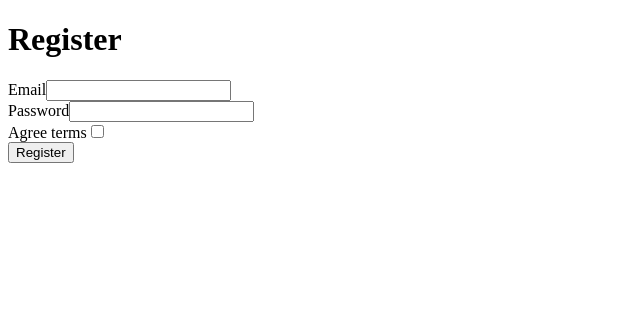
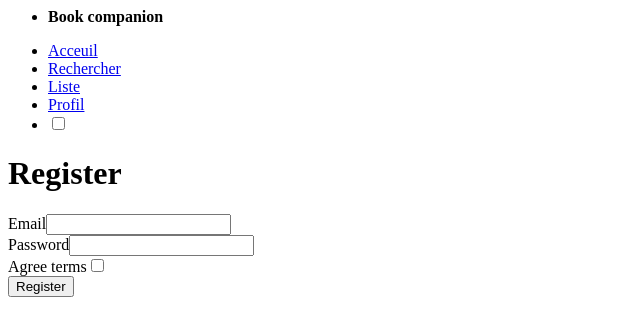
Before and after one commit to elisematos/book_companion, a Symfony app: template templates/registration/register.html.twig in a window 1280 px wide. Shown: the top 336 px of the page, without its empty margins (0-640 px from the left). Run offline with Twig, Linux system fonts and the light colour scheme; the template is opened without the code that fills it, so the values that code supplies are empty; form fields are guessed from the names that the template uses; some libraries are stand-ins or nearby versions.

Commit message:
ADD toggle button dark/light theme + navbar

```diff
--- a/templates/base.html.twig
+++ b/templates/base.html.twig
@@ -1,5 +1,7 @@
+{% include 'navbar.html.twig' %}
+
 <!DOCTYPE html>
-<html>
+<html id="theme">
 <head>
     <meta charset="UTF-8">
     <meta name="viewport" content="width=device-width, initial-scale=1">
@@ -16,6 +18,7 @@
 </head>
 <body>
 <main class="container">
+    {% block navbar %}{% endblock %}
     {% block body %}{% endblock %}
 </main>
 </body>
--- /dev/null
+++ b/templates/navbar.html.twig
@@ -0,0 +1,16 @@
+{% block navbar %}
+<nav>
+    <ul>
+        <li>
+            <strong>Book companion</strong>
+        </li>
+    </ul>
+    <ul>
+        <li><a href="{{ path('home') }}">Acceuil</a></li>
+        <li><a href="{{ path('search') }}">Rechercher</a></li>
+        <li><a href="#">Liste</a></li>
+        <li><a href="#">Profil</a></li>
+        <li><input type="checkbox" id="switch-theme" name="switch" role="switch"></li>
+    </ul>
+</nav>
+{% endblock %}
```
Also changed, not shown: assets/app.js (+11 -0 lines).
